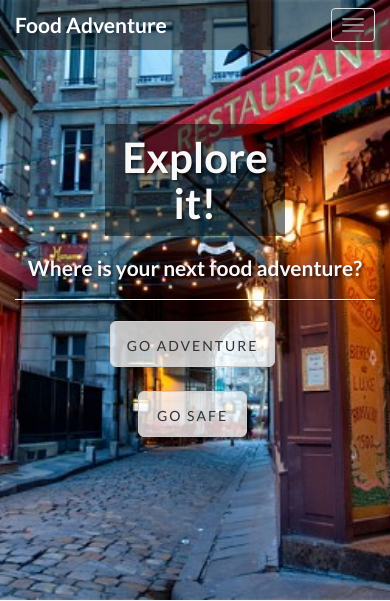
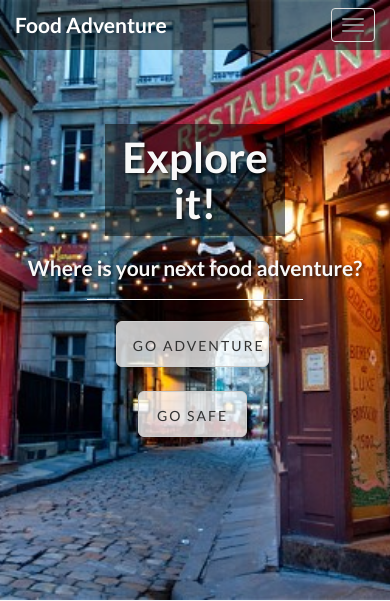
Before and after one commit to tinyjumbo/FoodChasing_Web, a Flask app: page / in a window 390 px wide. Shown: the top 601 px of the page. Run offline with Flask 2, Linux system fonts and the light colour scheme; some libraries are stand-ins or nearby versions.

Commit message:
adjustable go adventure

```diff
--- a/web_app/static/css/landing-page.css
+++ b/web_app/static/css/landing-page.css
@@ -153,7 +153,11 @@ h6 {
     }
 
     .intro-divider {
-        width: 100%;
+        width: 60%;
+    }
+    #go-adventure{
+        display:inline-block;
+        width:42%;
     }
 }
 .intro-social-buttons>li{
```
